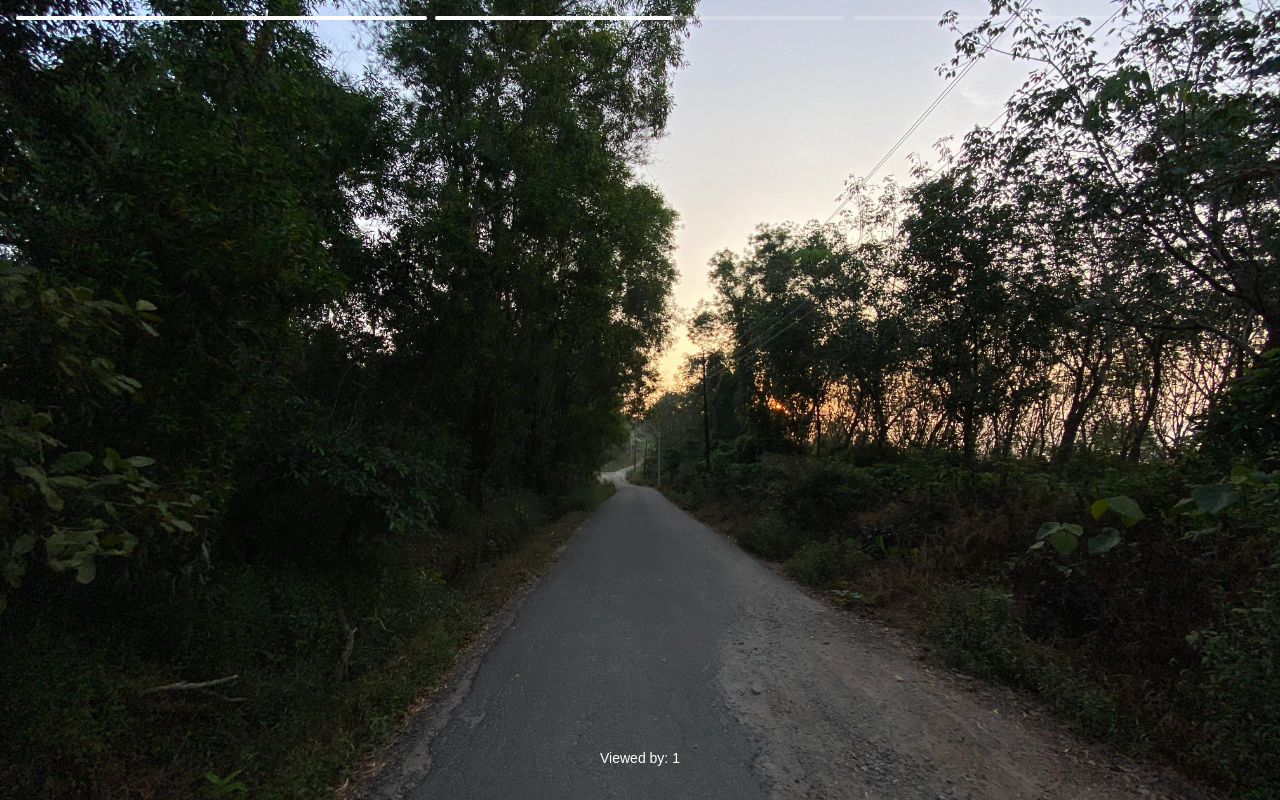
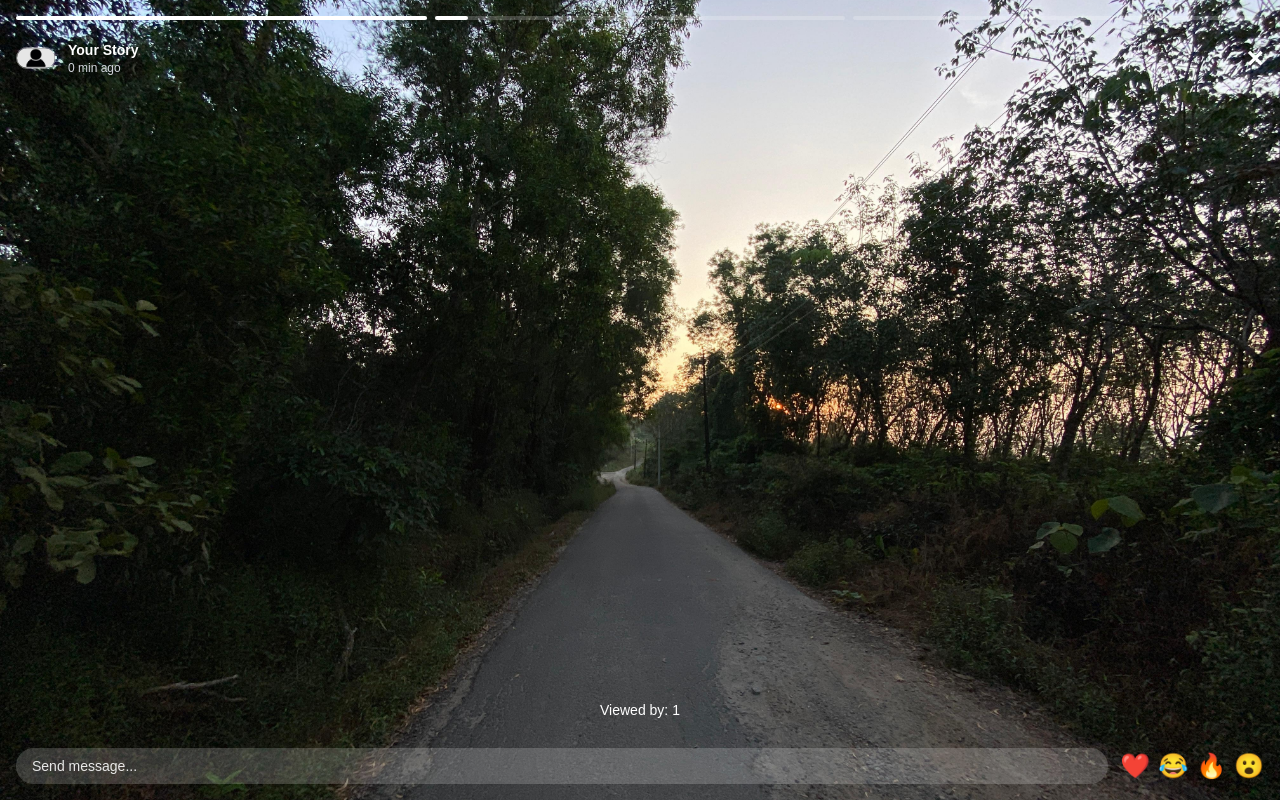
Before and after one commit to Viraj-24/Instagram-UI, a Next.js app: page /story/u1 in a window 1280 px wide. Built offline with nearby package versions, Linux system fonts and the light colour scheme.

Commit message:
update story page

```diff
--- a/src/app/story/[id]/page.tsx
+++ b/src/app/story/[id]/page.tsx
@@ -8,12 +8,10 @@ import { useEffect, useState } from "react";
 export default function StoryViewer() {
   const params = useParams();
   const router = useRouter();
-
   const id = params.id as string;
 
   const story = stories.find((s) => s.user.id === id);
-
-  if (!story) return <div className="text-white">Story not found</div>;
+  if (!story) return <div className="text-white p-4">Story not found</div>;
 
   const [current, setCurrent] = useState(0);
   const [progress, setProgress] = useState(0);
@@ -21,11 +19,9 @@ export default function StoryViewer() {
 
   // Unique viewer ID
   const viewerId =
-    "device_" +
-    (typeof window !== "undefined"
-      ? window.crypto.randomUUID()
-      : "0");
+    "device_" + (typeof window !== "undefined" ? crypto.randomUUID() : "_server");
 
+  // Count unique viewers
   useEffect(() => {
     if (typeof window === "undefined") return;
 
@@ -43,11 +39,9 @@ export default function StoryViewer() {
     setViewCount(views[story.user.id].length);
   }, []);
 
-  // Progress bar
+  // Auto Progress
   useEffect(() => {
     setProgress(0);
-
-    const duration = story.items[current]?.duration ?? 2000;
 
     const interval = setInterval(() => {
       setProgress((p) => {
@@ -57,7 +51,7 @@ export default function StoryViewer() {
         }
         return p + 1;
       });
-    }, duration / 100);
+    }, story.items[current].duration / 100);
 
     return () => clearInterval(interval);
   }, [current]);
@@ -66,7 +60,11 @@ export default function StoryViewer() {
     if (current < story.items.length - 1) {
       setCurrent((c) => c + 1);
     } else {
-      router.push("/");
+      const index = stories.findIndex((s) => s.user.id === id);
+      const next = stories[index + 1];
+
+      if (next) router.push(`/story/${next.user.id}`);
+      else router.push("/");
     }
   };
 
@@ -79,7 +77,8 @@ export default function StoryViewer() {
   return (
     <div className="relative h-screen w-screen bg-black text-white overflow-hidden">
 
-      {/* Full image */}
+      {/* Full Screen Story Image */}
+      {story.items[current] && (
         <Image
           src={story.items[current].mediaUrl}
           alt="story"
@@ -87,8 +86,9 @@ export default function StoryViewer() {
           unoptimized
           className="object-cover"
         />
+      )}
 
-      {/* Progress bars */}
+      {/* Progress Bars */}
       <div className="absolute top-4 left-4 right-4 z-50 flex gap-2">
         {story.items.map((_, i) => (
           <div key={i} className="h-1 w-full bg-white/20 rounded">
@@ -103,13 +103,55 @@ export default function StoryViewer() {
         ))}
       </div>
 
-      {/* Tap zones */}
-      <div className="absolute left-0 w-1/2 h-full z-50" onClick={prevStory}></div>
-      <div className="absolute right-0 w-1/2 h-full z-50" onClick={nextStory}></div>
+      {/* 🌟 Instagram-style Top Bar */}
+      <div className="absolute top-10 left-4 z-[60] flex items-center gap-3">
+        <Image
+          src={story.user.avatar}
+          width={40}
+          height={40}
+          alt="avatar"
+          className="rounded-full border border-white/40 object-cover"
+        />
 
-      {/* Viewer count */}
-      <div className="absolute bottom-8 text-center w-full z-50 text-sm">
+        <div className="flex flex-col leading-tight">
+          <span className="font-semibold text-sm">{story.user.name}</span>
+          <span className="text-xs text-gray-300">
+            {Math.floor((Date.now() - new Date(story.createdAt).getTime()) / 60000)} min ago
+          </span>
+        </div>
+      </div>
+
+      {/* Close Button */}
+      <div
+        onClick={() => router.push("/")}
+        className="absolute top-10 right-4 z-[60] text-3xl font-bold cursor-pointer"
+      >
+        ×
+      </div>
+
+      {/* Tap Zones */}
+      <div className="absolute left-0 w-1/2 h-full z-40" onClick={prevStory} />
+      <div className="absolute right-0 w-1/2 h-full z-40" onClick={nextStory} />
+
+      {/* View Count */}
+      <div className="absolute bottom-20 w-full text-center text-sm z-50">
         Viewed by: {viewCount}
+      </div>
+
+      {/* ⭐ Dummy Comment Box & Reactions */}
+      <div className="absolute bottom-4 left-4 right-4 z-[60] flex items-center gap-3">
+
+        <div className="flex-1 bg-white/20 text-white px-4 py-2 rounded-full text-sm opacity-90">
+          Send message...
+        </div>
+
+        <div className="flex gap-2 text-2xl">
+          <span>❤️</span>
+          <span>😂</span>
+          <span>🔥</span>
+          <span>😮</span>
+        </div>
+
       </div>
     </div>
   );
```
Lines whose indentation alone changed are shown as unchanged.
